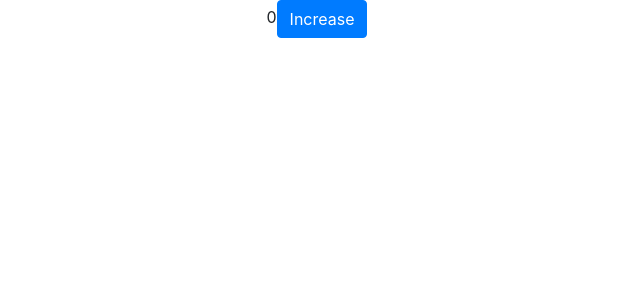
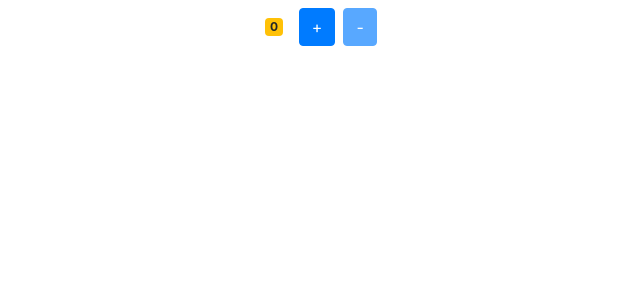
Before and after one commit to ShaonKhansur/counter-app, a React (Create React App) app: page / in a window 1280 px wide. Shown: the top 300 px of the page, without its empty margins (323-963 px from the left). Built offline with nearby package versions, Linux system fonts and the light colour scheme.

Commit message:
navbar components added not implement though

```diff
--- a/src/components/counter.jsx
+++ b/src/components/counter.jsx
@@ -5,19 +5,36 @@ class Counter extends Component {
         count: 0
      }
 
-     handleIncrease = () => {
+    handleIncrease = () => {
         const {count} = this.state;
         this.setState({count: count + 1});
     };
+
+    handleDecrease = () => {
+        const {count} = this.state;
+        this.setState({count: count - 1});
+    }
+
+    badgeFormatter = () => {
+        let badge = "badge m-2 badge-"
+        return (this.state.count === 0) ? badge+= 'warning' : badge+= 'secondary';
+    }
     render() {
         return (
             <div>
-                <label>{this.state.count}</label>
+                <lable className={this.badgeFormatter()}>{this.state.count}</lable>
                 <button
-                    className="btn btn-primary"
+                    className="btn btn-primary m-2"
                     onClick={this.handleIncrease}
                     >
-                    Increase
+                    +
+                </button>
+                <button
+                    disabled={(this.state.count === 0) ? true : false}
+                    className="btn btn-primary"
+                    onClick={this.handleDecrease}
+                    >
+                    -
                 </button>
             </div>
             );
```
Also changed, not shown: src/components/navbar.jsx (added, +13 -0 lines).
